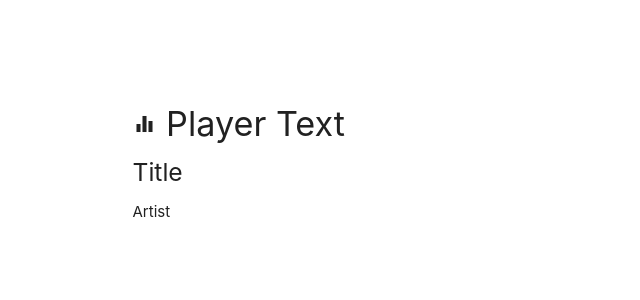
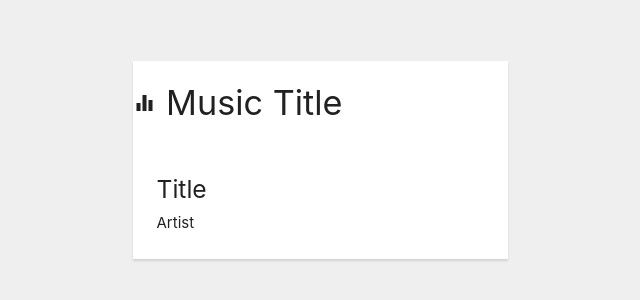
Before and after one commit to wnccys/JsMusicPlayer, a plain HTML site: page index.html in a window 1280 px wide. Shown: the part 240-540 px from the top of the page, without its empty margins (320-960 px from the left). Drawn offline with nearby package versions, Linux system fonts and the light colour scheme.

Commit message:
fixed class declaration

```diff
--- a/index.html
+++ b/index.html
@@ -14,12 +14,12 @@
 </head>
 <body>
     <div id="player">
-        <h4><i class="material-icons">equalizer</i> Player Text</h4>
-        <div id="card">
-            <div id="card-image"></div>
-            <div id="card-content">
+        <h4><i class="material-icons">equalizer</i> Music Title</h4>
+        <div class="card">
+            <div class="card-image"></div>
+            <div class="card-content">
                 <h5>Title</h5>
-                <p id="artist">Artist</p>
+                <p class="artist">Artist</p>
             </div>
         </div>
     </div>
--- a/style.css
+++ b/style.css
@@ -1,8 +1,6 @@
-
-
 body {
     height: 100vh;
-    background-color: efefef;
+    background-color: #efefef;
     display: flex;
     align-items: center;
     justify-content: center;
@@ -12,7 +10,7 @@ body {
     background-color: white;
     width: 90%;
     max-width: 375px;
-    box-shadow: 0px 0px 0px 0px black;
+    box-shadow: 0px 2px 2px 0px rgba(0, 0, 0, 0.12);
 }
 
 .card {
```
